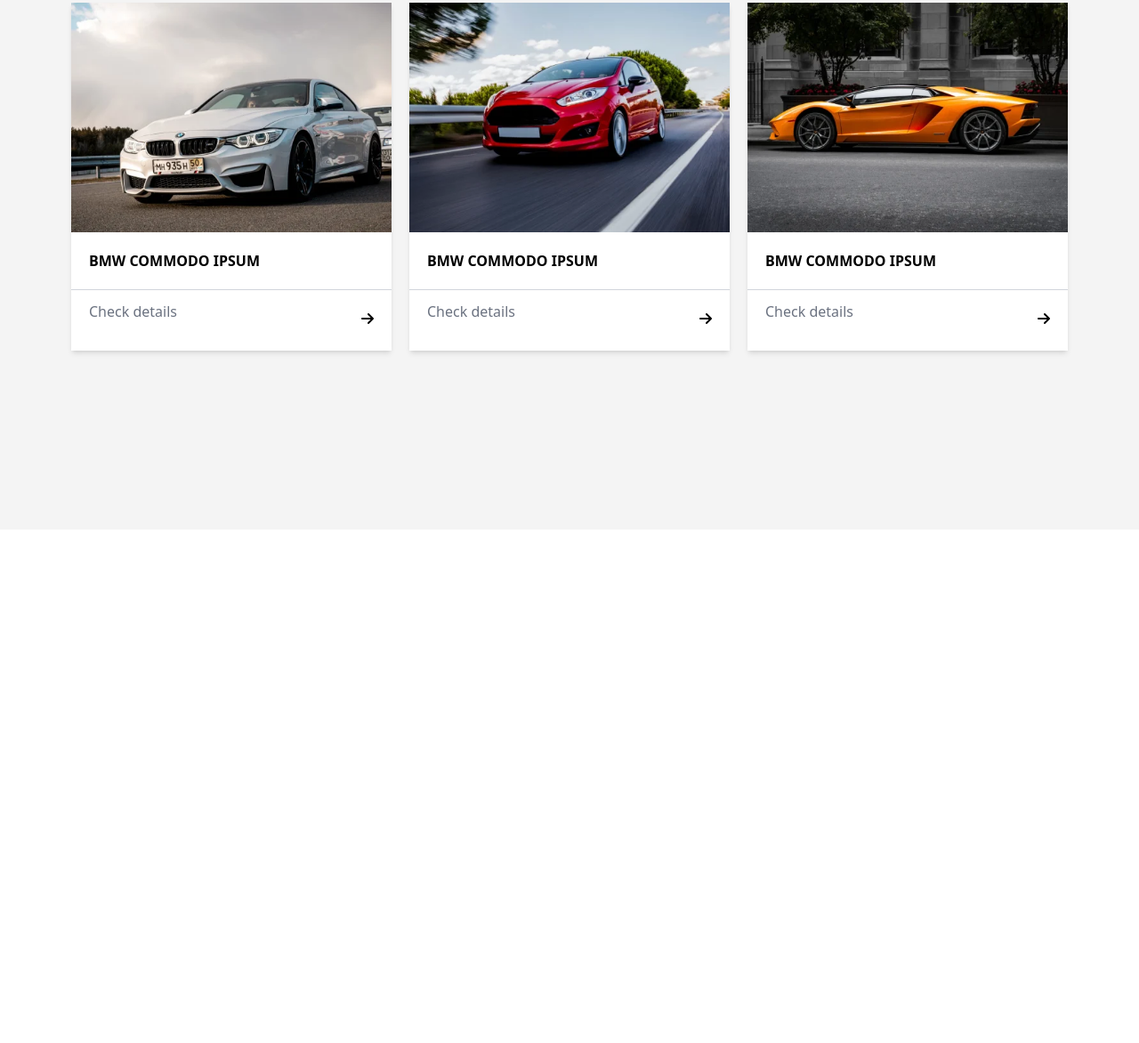
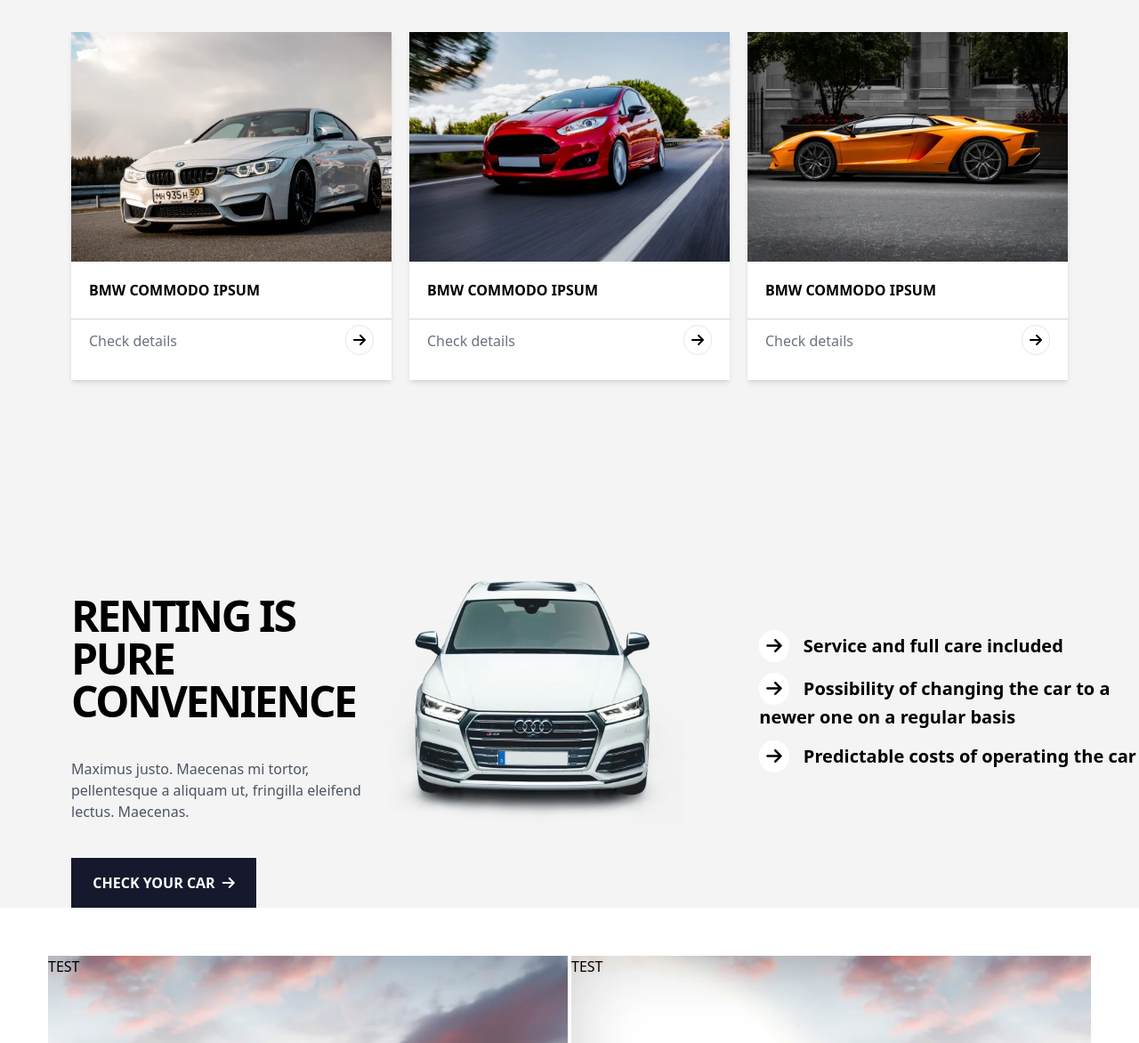
Before and after one commit to mzeeshanshabbir/cars-store-design, a website: page pages/index.html in a window 1280 px wide. Shown: the part 1500-2672 px from the top of the page at 89% size. Before the commit the page ends 2095 px from the top, so only its background shows below. Drawn offline with Linux system fonts and the light colour scheme.

Commit message:
new changes

```diff
--- a/pages/index.html
+++ b/pages/index.html
@@ -85,7 +85,7 @@
                         <img class="w-[40%]" src="../images/beleasing2-category4.webp">
                         <div class="pl-4">
                             <h1 class="text-black font-bold text-3xl">HATCHBACK</h1>
-                            <p class="pt-3">Ipsum lacus quis risus nisl enim. Dignissim non gravida vitae maecenas auctor mus volutpat vitae.</p>
+                            <p class="pt-3">Ipsum lacus quis risus nisl enim. Dignissim non <br>gravida vitae maecenas auctor mus volutpat vitae.</p>
                         </div>
                     </div>
                 </div>
@@ -99,11 +99,11 @@
                         </div>
                     </div>
 
-                    <div class="flex hover:cursor-pointer">
+                    <div class="flex hover:animate-bounce hover:cursor-pointer">
                         <img class="w-[40%] h-[70%]" src="../images/beleasing2-category2.webp">
                         <div class="pl-4">
                             <h1 class="text-black font-bold text-3xl">SUV</h1>
-                            <p class="pt-3">Ipsum lacus quis risus nisl enim. Dignissim non gravida vitae maecenas auctor mus volutpat vitae.</p>
+                            <p class="pt-3">Ipsum lacus quis risus nisl enim. Dignissim non <br>gravida vitae maecenas auctor mus volutpat vitae.</p>
                         </div>
                     </div>
                 </div>
@@ -134,7 +134,7 @@
                     <div class="p-3 pl-5">
                         <p class="text-gray-500"><a href="index.html">Check details</a></p>
                     </div>
-                        <button class="absolute right-5 bottom-7 "><i class="fa-solid fa-arrow-right"></i></button>
+                        <button class="absolute right-5 bottom-7 border border-gray-200 rounded-full p-2"><i class="fa-solid fa-arrow-right"></i></button>
                     </div>
                 </div>
 
@@ -147,7 +147,7 @@
                         <div class="p-3 pl-5">
                             <p class="text-gray-500"><a href="index.html">Check details</a></p>
                         </div>
-                        <button class="absolute right-5 bottom-7 "><i class="fa-solid fa-arrow-right"></i></button>
+                        <button class="absolute right-5 bottom-7 border border-gray-200 rounded-full p-2 "><i class="fa-solid fa-arrow-right"></i></button>
                     </div>
                 </div>
 
@@ -160,14 +160,54 @@
                         <div class="p-3 pl-5">
                             <p class="text-gray-500"><a href="index.html">Check details</a></p>
                         </div>
-                        <button class="absolute right-5 bottom-7 "><i class="fa-solid fa-arrow-right"></i></button>
+                        <button class="absolute right-5 bottom-7 border border-gray-200 rounded-full p-2"><i class="fa-solid fa-arrow-right"></i></button>
                     </div>
                 </div>
+            </div>
+        </div>
+
+        <div class="grid grid-cols-3">
+            <div class="pl-[80px] space-y-10 pt-10">
+                <h1 class="font-semibold text-5xl tracking-tighter	 ">RENTING IS PURE<br>CONVENIENCE</h1>
+                <p class="text-gray-600">Maximus justo. Maecenas mi tortor, pellentesque a aliquam ut, fringilla eleifend lectus. Maecenas.</p>
+                <button class="bg-main_color_3 hover:bg-main_color_1 text-white font-bold p-4 w-[60%]">CHECK YOUR CAR<i class="pl-2 fa-solid fa-arrow-right"></i></button>
+            </div>
+            <div>
+                <img class="w-[80%] h-auto" src="../images/beleasing2-about-pic1-500x438.webp">
+            </div>
+            <div>
+                <ul class="space-y-3 pt-20 text-black font-semibold text-xl">
+                    <li><button class="hover:cursor-default rounded-full p-2 bg-white mr-4"><i class="fa-solid fa-arrow-right"></i></button>Service and full care included</li>
+                    <li class=""><button class="hover:cursor-default rounded-full p-2 bg-white mr-4"><i class="fa-solid fa-arrow-right"></i></button>Possibility of changing the car to a <br>newer one on a regular basis</li>
+                    <li><button class="hover:cursor-default rounded-full p-2 bg-white mr-4"><i class="fa-solid fa-arrow-right"></i></button>Predictable costs of operating the car</li>
+                </ul>
             </div>
         </div>
     </section>
 
 <!--    Fourth Section.....-->
+    <section class="h-full">
+        <div class="container p-[54px]">
+            <div class="grid grid-cols-2  gap-1">
+                <div class="bg-home-page-banner bg-cover h-[3000%] bg-center">
+                    <h1>TEST</h1>
+                </div>
+                <div class="bg-home-page-banner bg-cover h-[3000%]">
+                    <h1>TEST</h1>
+                </div>
+<!--                <div><img src="../images/"></div>-->
+            </div>
+        </div>
+    </section>
 
+    <section>
+        <div>TEST</div>
+        <div>TEST</div>
+        <div>TEST</div>
+        <div>TEST</div>
+        <div>TEST</div>
+        <div>TEST</div>
+        <div>TEST</div>
+    </section>
 </div>
 </body>
```
Also changed, not shown: assets/output.css, images/beleasing2-about-pic1-500x438.webp (added).
